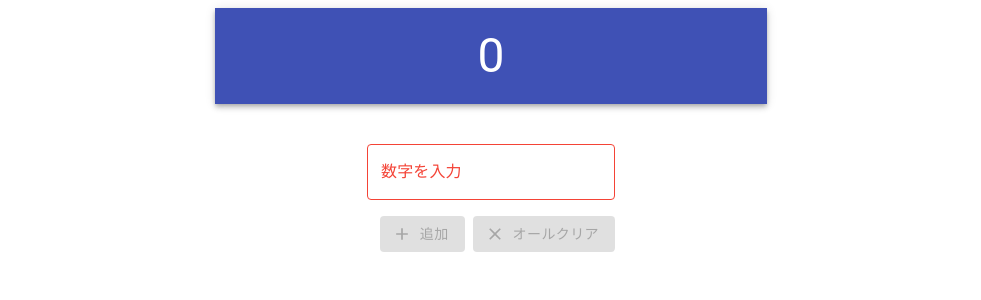
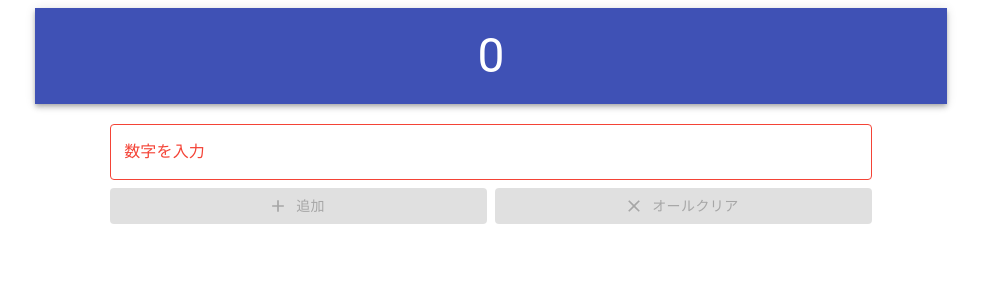
Before and after one commit to nyabkun/react-ts-calc, a React (Create React App) app: page / in a window 1280 px wide. Shown: the top 300 px of the page, without its empty margins (149-1130 px from the left). Built offline with nearby package versions, Linux system fonts and the light colour scheme.

Commit message:
Arranged the layout.

```diff
--- a/src/custom-ui/NCTextField.tsx
+++ b/src/custom-ui/NCTextField.tsx
@@ -4,8 +4,6 @@ export class NCTextField extends CTextField<number> {
   static defaultProps = {
     errorValue: NaN,
     textToValue: (text: string) => {
-      console.log(text);
-
       if (!text || !text.trim()) {
         // No helper message, just notify an error
         throw new Error(" ");
--- a/src/ui/App.tsx
+++ b/src/ui/App.tsx
@@ -6,6 +6,7 @@ import {
   Grid,
   MuiThemeProvider,
   responsiveFontSizes,
+  Toolbar,
   Typography,
 } from "@material-ui/core";
 import React, { useReducer } from "react";
@@ -67,23 +68,12 @@ export default function App(): JSX.Element {
   return (
     <>
       <MuiThemeProvider theme={theme}>
-        <Container maxWidth="sm">
+        <Container maxWidth="md">
           <AppBar position="sticky">
-            {/* <Box m="auto">
-            <Typography variant="h3">
-              ちょ～低機能計算機（足し算のみ）
-            </Typography>
-          </Box> */}
-            {/* <Grid container direction="column">
-            <Grid item> */}
             <Box m="auto">
               <SumUI sum={state.model.sum} />
             </Box>
-            {/* </Grid>
-          </Grid> */}
           </AppBar>
-          {/* <AppContext.Provider value={ctx}> */}
-          <Box m={5}>
           <Grid
             container
             direction="column"
@@ -91,24 +81,22 @@ export default function App(): JSX.Element {
             alignItems="center"
             spacing={5}
           >
+            <Box m={5} style={{ width: "80%" }}>
+              <Typography variant="button">
                 <Grid item>
-                <Typography variant="button">
                   <InputUI
                     dispatch={dispatch}
                     canClear={
                       state.model.items && state.model.items.length !== 0
                     }
                   />
-                </Typography>
                 </Grid>
                 <Grid item>
-                <Typography variant="button">
                   <ItemListUI items={state.model.items} dispatch={dispatch} />
+                </Grid>
               </Typography>
+            </Box>
           </Grid>
-            </Grid>
-          </Box>
-          {/* </AppContext.Provider> */}
         </Container>
       </MuiThemeProvider>
     </>
--- a/src/ui/InputUI.tsx
+++ b/src/ui/InputUI.tsx
@@ -1,4 +1,4 @@
-import { Button, Grid } from "@material-ui/core";
+import { Box, Button, Grid } from "@material-ui/core";
 import { Add, Clear } from "@material-ui/icons";
 import React, { useRef, useState } from "react";
 import { ActionType } from "../action/Action";
@@ -56,9 +56,10 @@ export function InputUI({ dispatch, canClear }: any): JSX.Element {
   return (
     <>
       <form onSubmit={onSubmit}>
-        <Grid container direction="column" spacing={2}>
+        <Grid container direction="column" spacing={1}>
           <Grid item>
             <NCTextField
+              fullWidth={true}
               ref={inputEle}
               onInputValue={onInputNum}
               variant="outlined"
@@ -66,10 +67,13 @@ export function InputUI({ dispatch, canClear }: any): JSX.Element {
               value={NaN}
             ></NCTextField>
           </Grid>
-          <Grid item>
-            <Grid container spacing={1} justify="flex-end" item={true}>
-              <Grid item>
+          <Grid item container spacing={1}>
+            <Grid item xs={6}>
               <Button
+                style={{
+                  width: "100%",
+                  height: "100%",
+                }}
                 type="submit"
                 disabled={!isInputValid()}
                 startIcon={<Add />}
@@ -79,8 +83,12 @@ export function InputUI({ dispatch, canClear }: any): JSX.Element {
                 追加
               </Button>
             </Grid>
-              <Grid item>
+            <Grid item xs={6}>
               <Button
+                style={{
+                  width: "100%",
+                  height: "100%",
+                }}
                 onClick={onClearClick}
                 disabled={!canClear}
                 startIcon={<Clear />}
@@ -92,7 +100,6 @@ export function InputUI({ dispatch, canClear }: any): JSX.Element {
             </Grid>
           </Grid>
         </Grid>
-        </Grid>
       </form>
     </>
   );
--- a/src/ui/ItemListUI.tsx
+++ b/src/ui/ItemListUI.tsx
@@ -1,21 +1,22 @@
-import { Grid } from "@material-ui/core";
+import { Box, Grid, Paper } from "@material-ui/core";
+import yellow from "@material-ui/core/colors/yellow";
 import React from "react";
 import { ItemUI } from "./";
 
 export function ItemListUI({ items, dispatch }: any): JSX.Element {
   return (
-    <Grid
-      container
-      direction="column"
-      justify="center"
-      alignItems="center"
-      spacing={5}
-    >
-      {items.map((item: any) => (
-        <Grid item key={item.id}>
-          <ItemUI item={item} dispatch={dispatch} />
-        </Grid>
-      ))}
-    </Grid>
+    <>
+      <Box>
+        {items.map((item: any) => (
+          <Box key={item.id} m={1}>
+            <Paper elevation={3} style={{ backgroundColor: yellow[100] }}>
+              <Box p={1}>
+                <ItemUI item={item} dispatch={dispatch} />
+              </Box>
+            </Paper>
+          </Box>
+        ))}
+      </Box>
+    </>
   );
 }
--- a/src/ui/ItemUI.tsx
+++ b/src/ui/ItemUI.tsx
@@ -1,11 +1,9 @@
+import { Box, Button, Checkbox, Grid } from "@material-ui/core";
 import { Delete } from "@material-ui/icons";
-import { Checkbox, Button, Box } from "@material-ui/core";
-import React from "react";
+import React, { useState } from "react";
 import { ActionType } from "../action/Action";
-import { useState } from "react";
+import { TextToValueResult } from "../custom-ui/CTextField";
 import { NCTextField } from "../custom-ui/NCTextField";
-import { TextToValueResult } from "../custom-ui/CTextField";
-import { isForOfStatement } from "typescript";
 
 export const ItemUI: React.FC<any> = ({ item, dispatch }) => {
   const [inputNum, setInputNum] = useState(item.value);
@@ -31,8 +29,6 @@ export const ItemUI: React.FC<any> = ({ item, dispatch }) => {
   function onInputNum(result: TextToValueResult<number>) {
     setInputNum(result.value);
 
-    // if(!result.errorMsg) {
-    // }
     item.value = result.value;
 
     dispatch!({
@@ -41,21 +37,21 @@ export const ItemUI: React.FC<any> = ({ item, dispatch }) => {
   }
 
   return (
-    <div key={item.id}>
-      <Box>
+    <Box display="flex">
       <Checkbox
         color="primary"
         checked={item.active}
         onChange={onCheckBoxClick}
       ></Checkbox>
-
+      <Box flexGrow={1} mx={2}>
         <NCTextField
+          fullWidth={true}
           onInputValue={onInputNum}
           variant="standard"
-          label="数字を変更"
+          // label="数字を変更"
           value={item.value}
         />
-
+      </Box>
       <Button
         startIcon={<Delete />}
         size="small"
@@ -66,6 +62,5 @@ export const ItemUI: React.FC<any> = ({ item, dispatch }) => {
         削除
       </Button>
     </Box>
-    </div>
   );
 };
```
Lines whose indentation alone changed are shown as unchanged.
